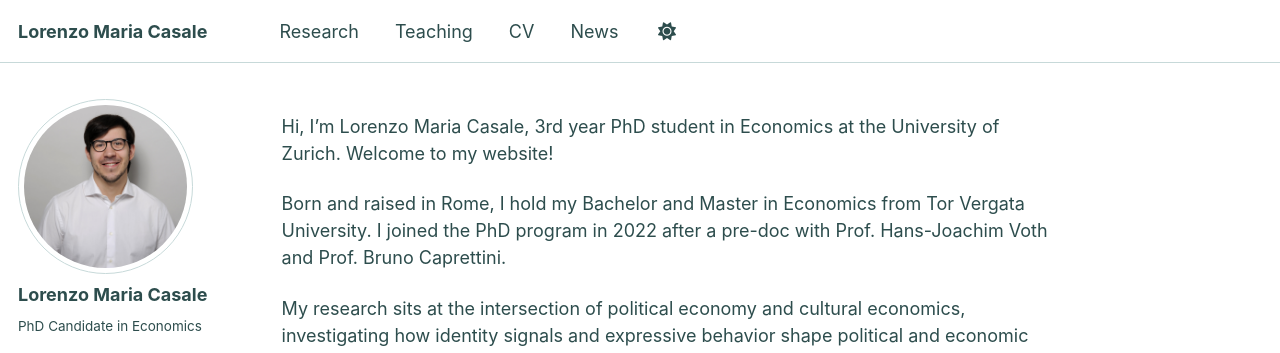
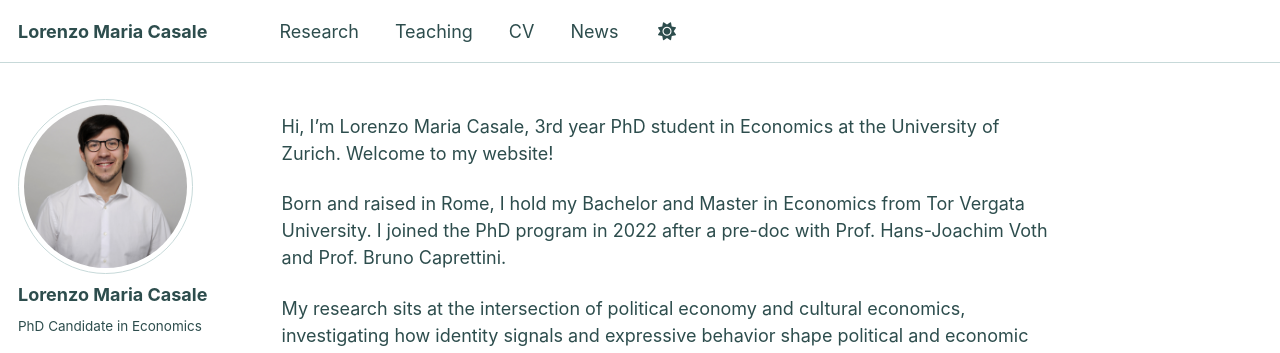
Before and after one commit to lorenzomariacasale/lorenzomariacasale.github.io, a Jekyll site: the page built from _pages/about.md, in a window 1280 px wide. Shown: the top 353 px of the page. Built offline with Jekyll 4.4.1, drawn with Linux system fonts in a browser that asks for light colours.

Commit message:
Fixing Profile Picture Second Trial

```diff
--- a/_config.yml
+++ b/_config.yml
@@ -22,7 +22,7 @@ repository               : "lorenzomariacasale/lorenzomariacasale.github.io"
 #               Additional customization can be done by editing /_includes/author-profile.html
 author:
   # Biographic information
-  avatar           : "avatar_squared.jpg"
+  avatar           : "avatar.jpg"
   name             : "Lorenzo Maria Casale"
   pronouns         : # example: "she/her"
   bio              : "PhD Candidate in Economics"
```
Also changed, not shown: images/avatar.jpg, images/avatar_720x720.jpg (deleted), images/avatar_squared.jpg (deleted).
